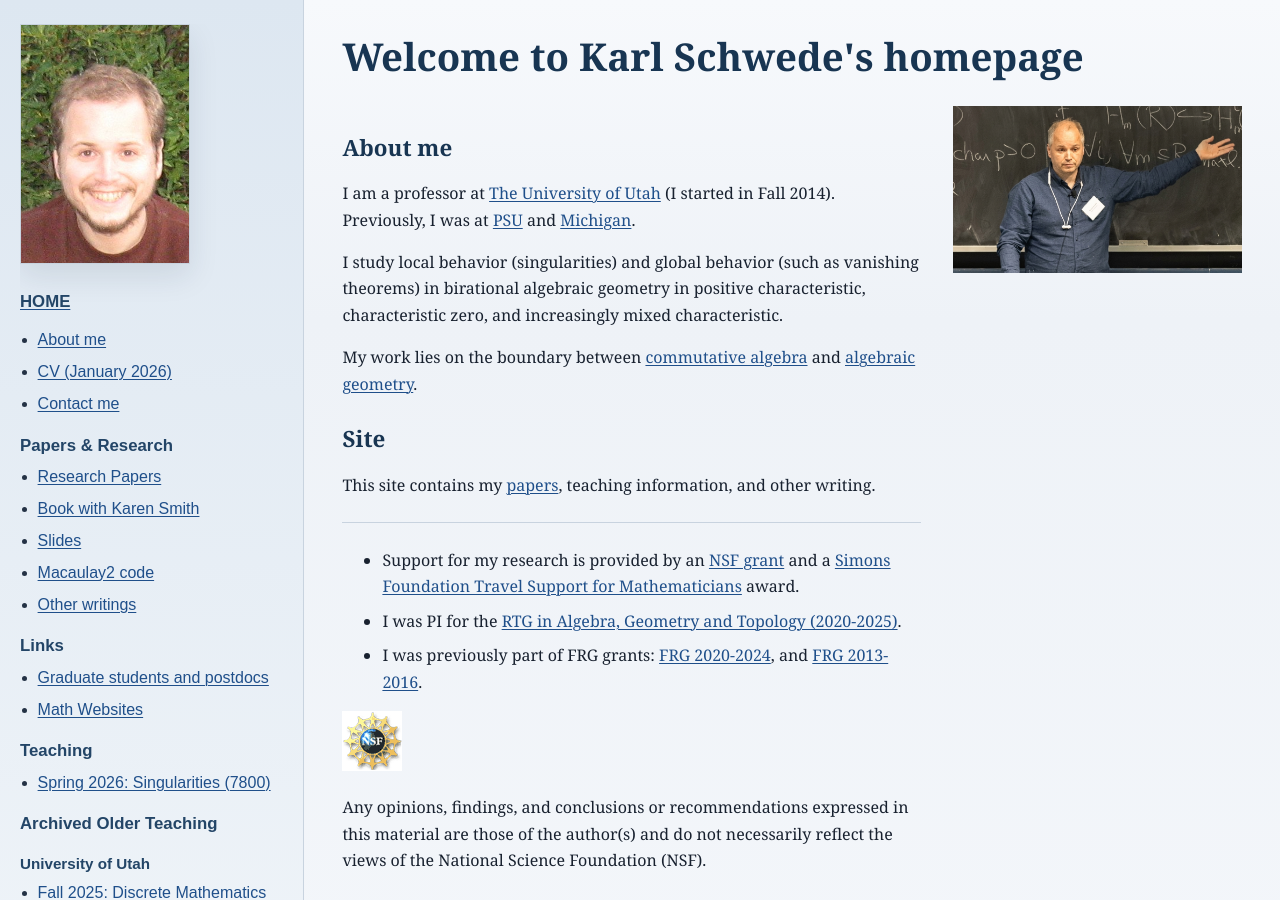
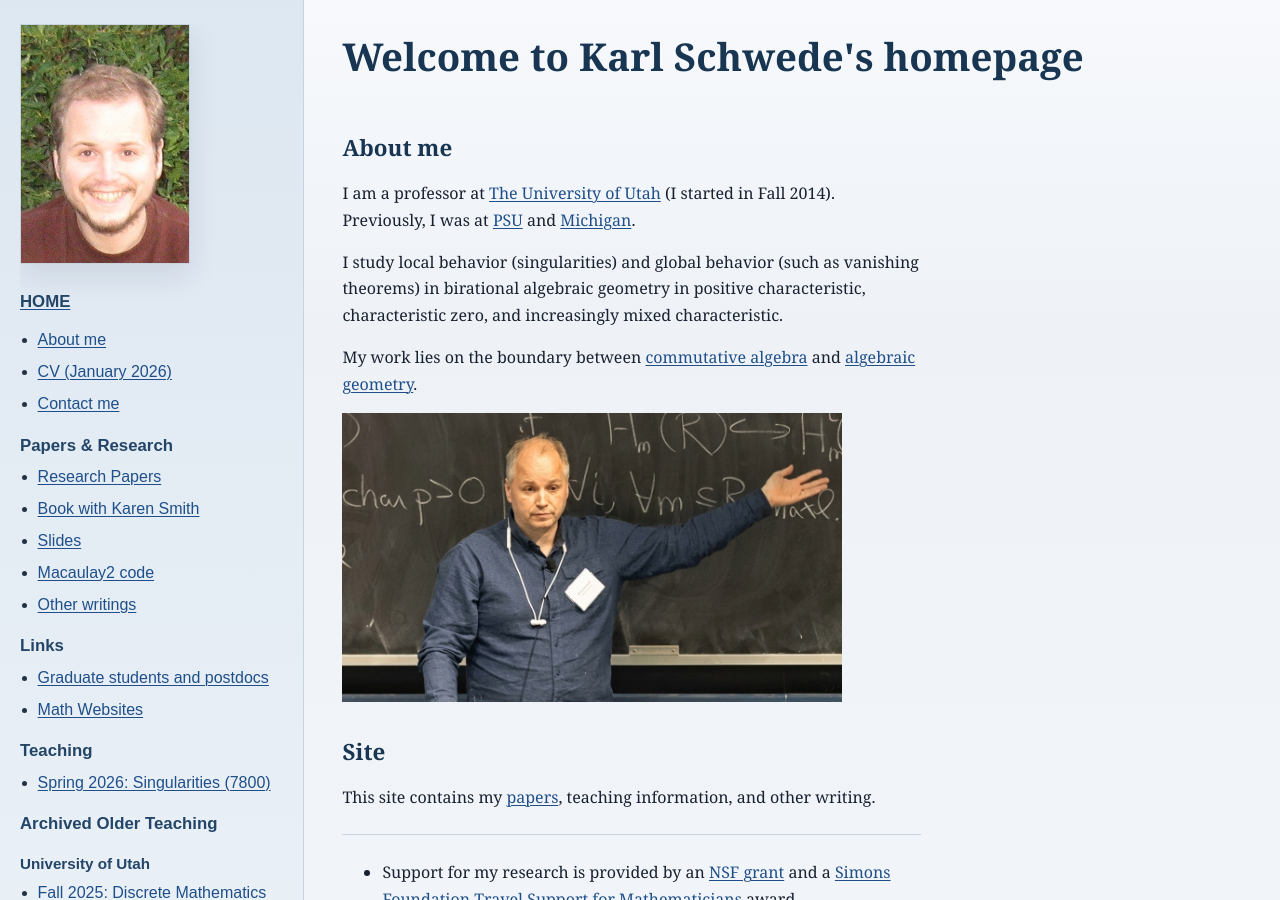
Before and after one commit to kschwede/kschwede.github.io, a Jekyll site: the page built from index.html, in a window 1280 px wide and 900 px high. Built offline with Jekyll 4.4.1, drawn with Linux system fonts in a browser that asks for light colours.

Commit message:
adjusting image location

```diff
--- a/index.html
+++ b/index.html
@@ -31,6 +31,12 @@ title: Home
       <a href="http://www.ams.org/mathscinet/msc/msc.html?t=13-XX&amp;s=&amp;btn=Search&amp;ls=Ct" target="_blank" rel="noopener noreferrer">commutative algebra</a>
       and
       <a href="http://www.ams.org/mathscinet/msc/msc.html?t=14-XX&amp;s=&amp;btn=Search&amp;ls=Ct" target="_blank" rel="noopener noreferrer">algebraic geometry</a>.
+    </p>
+
+    <p>
+     <a href="{{ '/SharpennedKarlBlackboard.png' | relative_url }}">
+      <img src="{{ '/SharpennedKarlBlackboard.png' | relative_url }}" width="500" alt="Karl Schwede in front of a blackboard with math on it">
+        </a>
     </p>
 
     <h2>Site</h2>
@@ -74,9 +80,5 @@ title: Home
     </footer>
   </section>
 
-  <aside class="side-image">
-    <a href="{{ '/SharpennedKarlBlackboard.png' | relative_url }}">
-      <img src="{{ '/SharpennedKarlBlackboard.png' | relative_url }}" width="300" alt="Karl Schwede in front of a blackboard with math on it">
-    </a>
-  </aside>
+
 </div>
```
